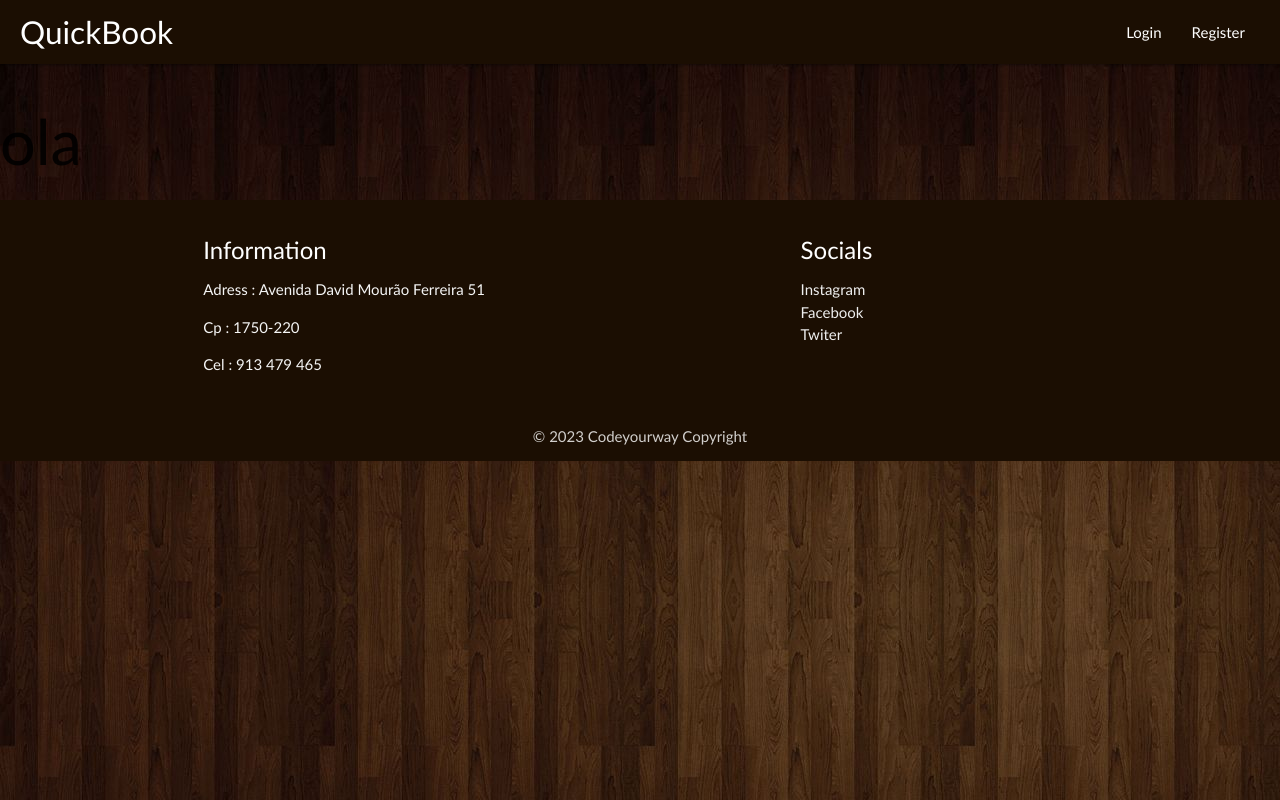
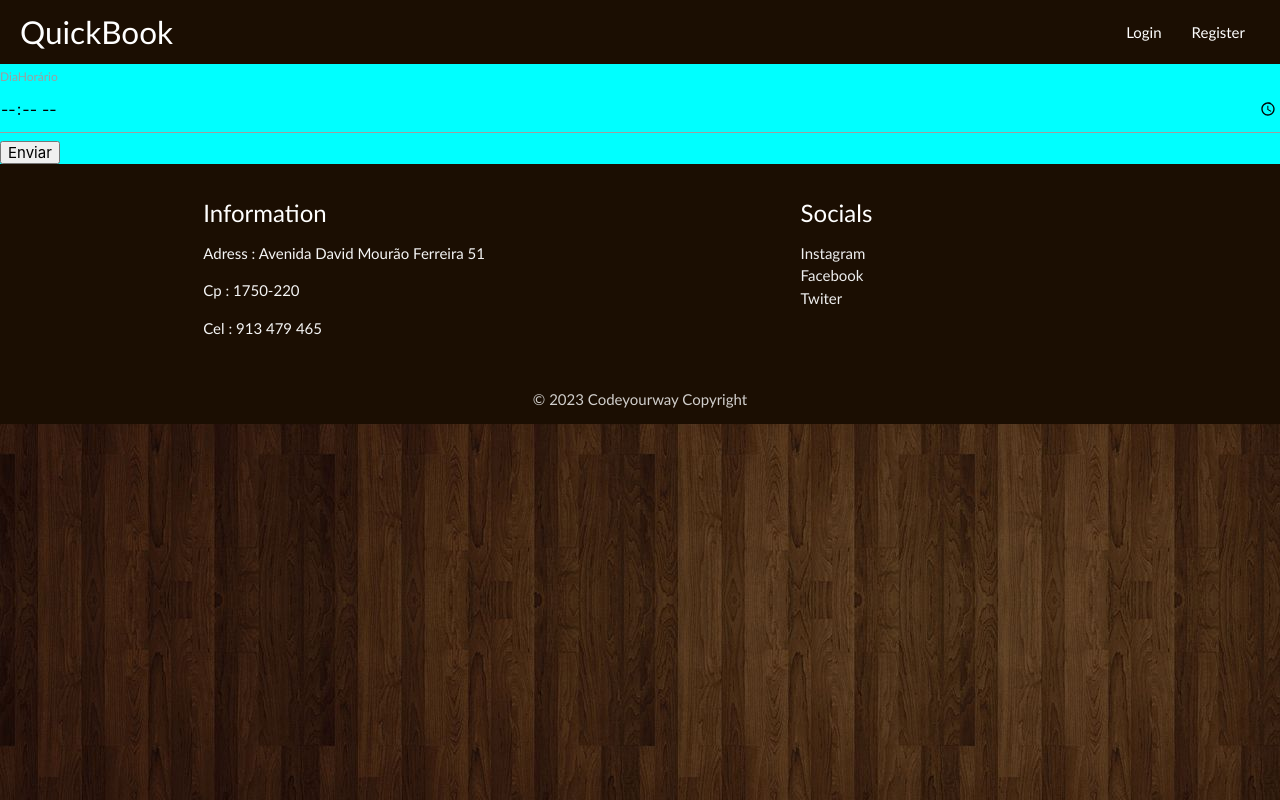
Before and after one commit to codeyourway-bootcamp/wolves-final-project, a React (Vite) app: page /dashboard in a window 1280 px wide. Built offline with nearby package versions, Linux system fonts and the light colour scheme.

Commit message:
dashboard

```diff
--- a/src/Pages/Dashboard/index.jsx
+++ b/src/Pages/Dashboard/index.jsx
@@ -1,7 +1,36 @@
+import { useState } from "react"
+import "./style.css"
 
 
 export default function Dashboard() {
+  const [dia, setDia] = useState()
+  const [horario, setHorario] = useState()
   return (
-    <><h1>ola</h1></>
+    <div>
+      <form >
+        <label htmlFor="dia">Dia</label>
+        <select id="dia" name="dia" value={dia} onChange={(e) => setDia(e.target.value)}>
+          <option value="">Selecione um dia</option>
+          <option value="segunda">Segunda</option>
+          <option value="terça">Terça</option>
+          <option value="quarta">Quarta</option>
+          <option value="quinta">Quinta</option>
+          <option value="sexta">Sexta</option>
+          <option value="sábado">Sábado</option>
+          <option value="domingo">Domingo</option>
+        </select>
+
+        <label htmlFor="horario">Horário</label>
+        <input
+          type="time"
+          id="horario"
+          name="horario"
+          value={horario}
+          onChange={(e) => setHorario(e.target.value)}
+        />
+
+        <button type="submit">Enviar</button>
+      </form>
+    </div>
   )
 }
--- /dev/null
+++ b/src/Pages/Dashboard/style.css
@@ -0,0 +1 @@
+form {background-color: aqua;}
```
